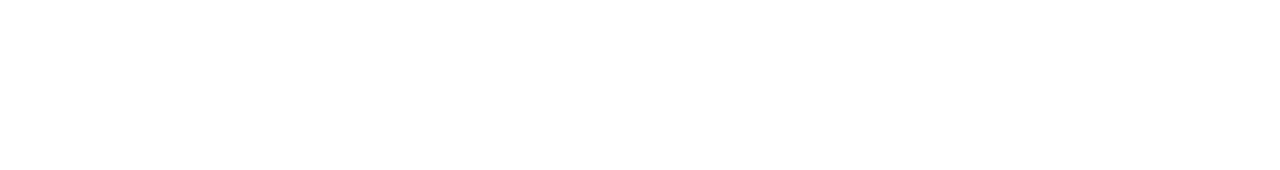
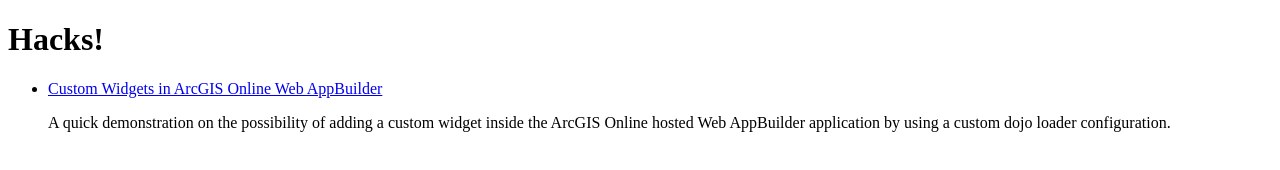
Before and after one commit to lscharen/lscharen.github.io, a plain HTML site: page index.html in a window 1280 px wide. Drawn offline with Linux system fonts and the light colour scheme.

Commit message:
Create link to our quick demo

```diff
--- a/index.html
+++ b/index.html
@@ -4,5 +4,14 @@
         <title>Personal Stuff</title>
     </head>
     <body>
+        <h1>Hacks!</h1>
+        <ul>
+            <li>
+                <a href="https://www.arcgis.com/apps/webappviewer/index.html?id=e67588efff284e5eb66eb546c61c0d79&apiurl=https://lscharen.github.io/js.arcgis.com/3.23">Custom Widgets in ArcGIS Online Web AppBuilder</a>
+                <p>
+                    A quick demonstration on the possibility of adding a custom widget inside the ArcGIS Online hosted Web AppBuilder application by using a custom dojo loader configuration.
+                </p>
+            </li>
+        </ul>
     </body>
 </html>
```
